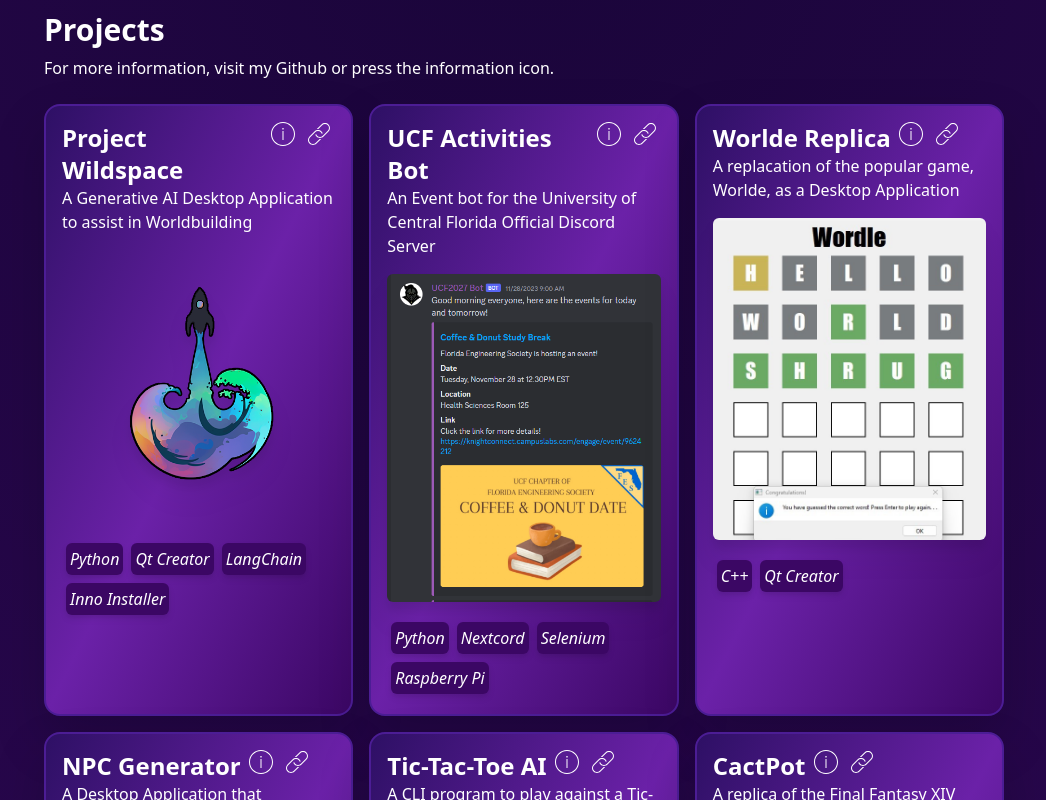
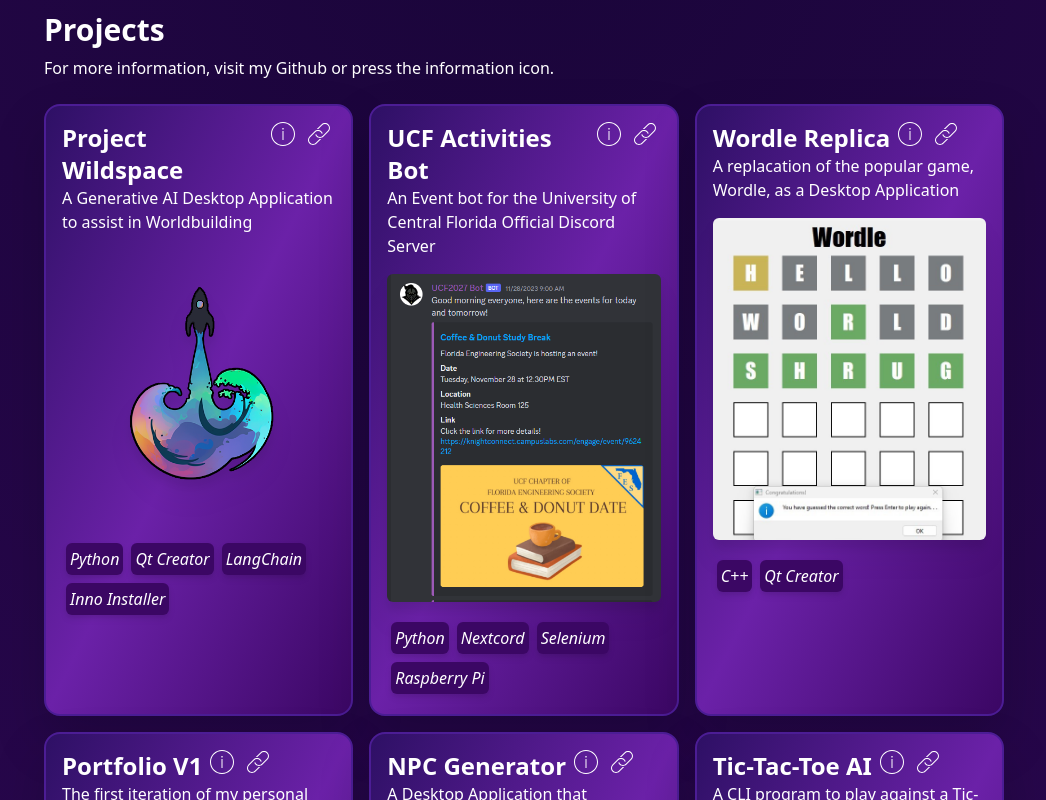
Before and after one commit to DVidal1205/portfolio-v2, a Next.js app: page / in a window 1280 px wide. Shown: the part 1600-2400 px from the top of the page, without its empty margins (116-1162 px from the left). Built offline with nearby package versions, Linux system fonts and the light colour scheme.

Commit message:
Updates Projects

```diff
--- a/components/Projects.tsx
+++ b/components/Projects.tsx
@@ -51,12 +51,12 @@
                     }}
                 ></Project>
                 <Project
-                    name={"Worlde Replica"}
+                    name={"Wordle Replica"}
                     shortDescription={
-                        "A replacation of the popular game, Worlde, as a Desktop Application"
+                        "A replacation of the popular game, Wordle, as a Desktop Application"
                     }
                     longDescription={
-                        "After being disatisfied with eyesore Command Line Interface applications, I decided to dive into the world of GUI development. I used the Qt Creator IDE to create a C++ application that replicated the popular game, Worlde. This project taught me a lot about UI development, design principles, and how to use the Qt Creator IDE. This project was my first project to make it out of the command line, which was a huge step for me as a developer."
+                        "After being disatisfied with eyesore Command Line Interface applications, I decided to dive into the world of GUI development. I used the Qt Creator IDE to create a C++ application that replicated the popular game, Wordle. This project taught me a lot about UI development, design principles, and how to use the Qt Creator IDE. This project was my first project to make it out of the command line, which felt like a huge step for me as a developer."
                     }
                     link={
                         "https://github.com/DVidal1205/Projects/tree/main/WordleQt"
@@ -66,6 +66,22 @@
                     date={{
                         start: "September 18, 2023",
                         end: "September 29, 2023",
+                    }}
+                ></Project>
+                <Project
+                    name={"Portfolio V1"}
+                    shortDescription={
+                        "The first iteration of my personal portfolio website."
+                    }
+                    longDescription={
+                        "After my first few months of learning Computer Science, I learned of the standard of having a personal portfolio. Over the following 5 months, I learned HTML, CSS, and JavaScript essentials off of LinkedIn Learning, which was provided by my community college. This website was my first real project, and I learned a lot about web development and design principles. This website was a stepping stone to my current portfolio, and I am proud of the work I put into it over the following months."
+                    }
+                    link={"https://dvidal1205.github.io"}
+                    image={"/portfoliov1.png"}
+                    tags={["HTML", "CSS", "JavaScript"]}
+                    date={{
+                        start: "May 5, 2022",
+                        end: "December 18, 2023",
                     }}
                 ></Project>
                 <Project
@@ -92,28 +108,14 @@
                     longDescription={
                         "Developed a simple replica of the game TicTacToe, and integrated it with a minimax artificial intelligence algorithm. Utilizes object-oriented programming practices, as well as function recursion and two-dimensional array management. Written fully in Python."
                     }
-                    link={"https://github.com/DVidal1205/Projects/tree/main/TicTacToe%20AI"}
+                    link={
+                        "https://github.com/DVidal1205/Projects/tree/main/TicTacToe%20AI"
+                    }
                     image={"/tictactoe.jpg"}
                     tags={["Python"]}
                     date={{
                         start: "June 15, 2023",
                         end: "June 25, 2023",
-                    }}
-                ></Project>
-                <Project
-                    name={"CactPot"}
-                    shortDescription={
-                        "A replica of the Final Fantasy XIV Cactpot Lottery Game"
-                    }
-                    longDescription={
-                        "Developed a low-tier replica of the CactPot gambling mini-game from the game Final Fantasy XIV. This was my final project for my first intro to C++ class, and utilizes beginner methods such as two-dimensional arrays, switch and if-else structues, random number engines, and function composition methods"
-                    }
-                    link={"https://github.com/DVidal1205/Projects/tree/main/Cactpot"}
-                    image={"/cactpot.jpg"}
-                    tags={["C++"]}
-                    date={{
-                        start: "November 15, 2022",
-                        end: "December 1, 2022",
                     }}
                 ></Project>
             </ul>
```
Also changed, not shown: public/portfoliov1.png (added).
